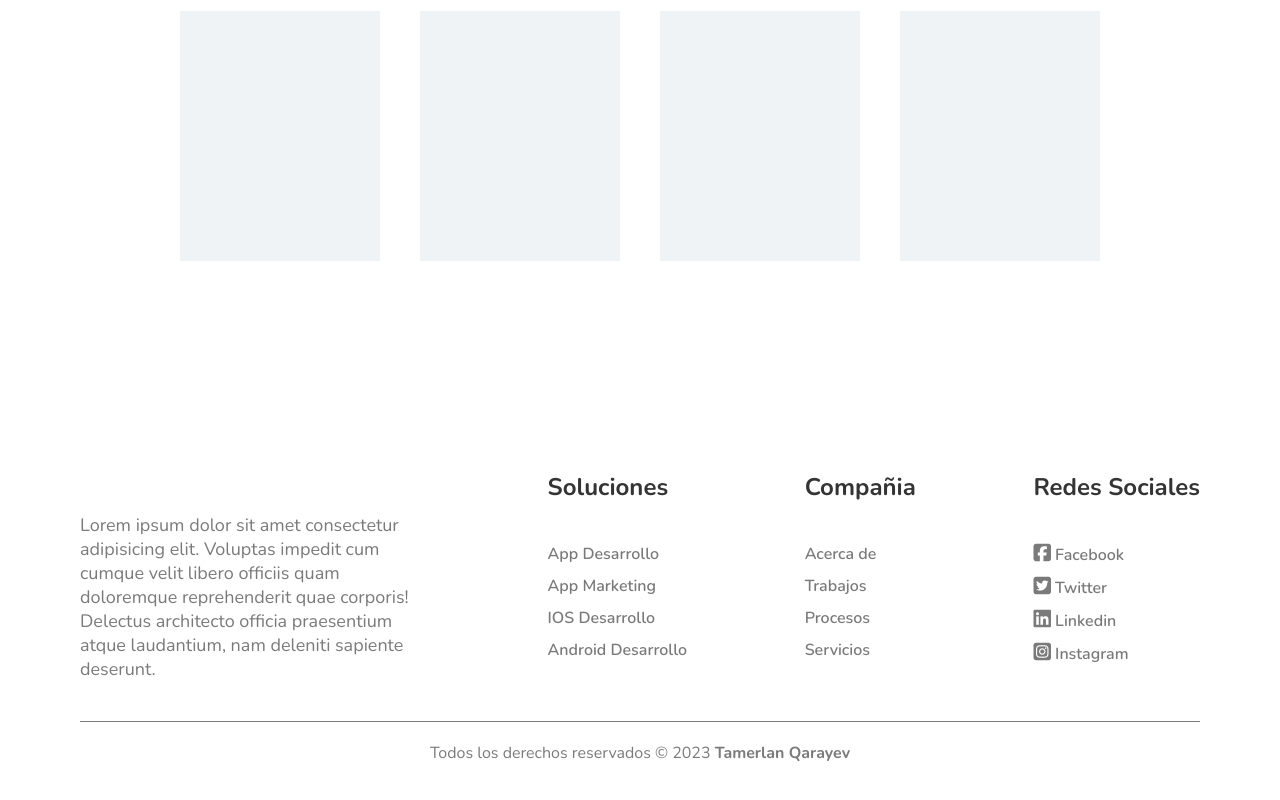
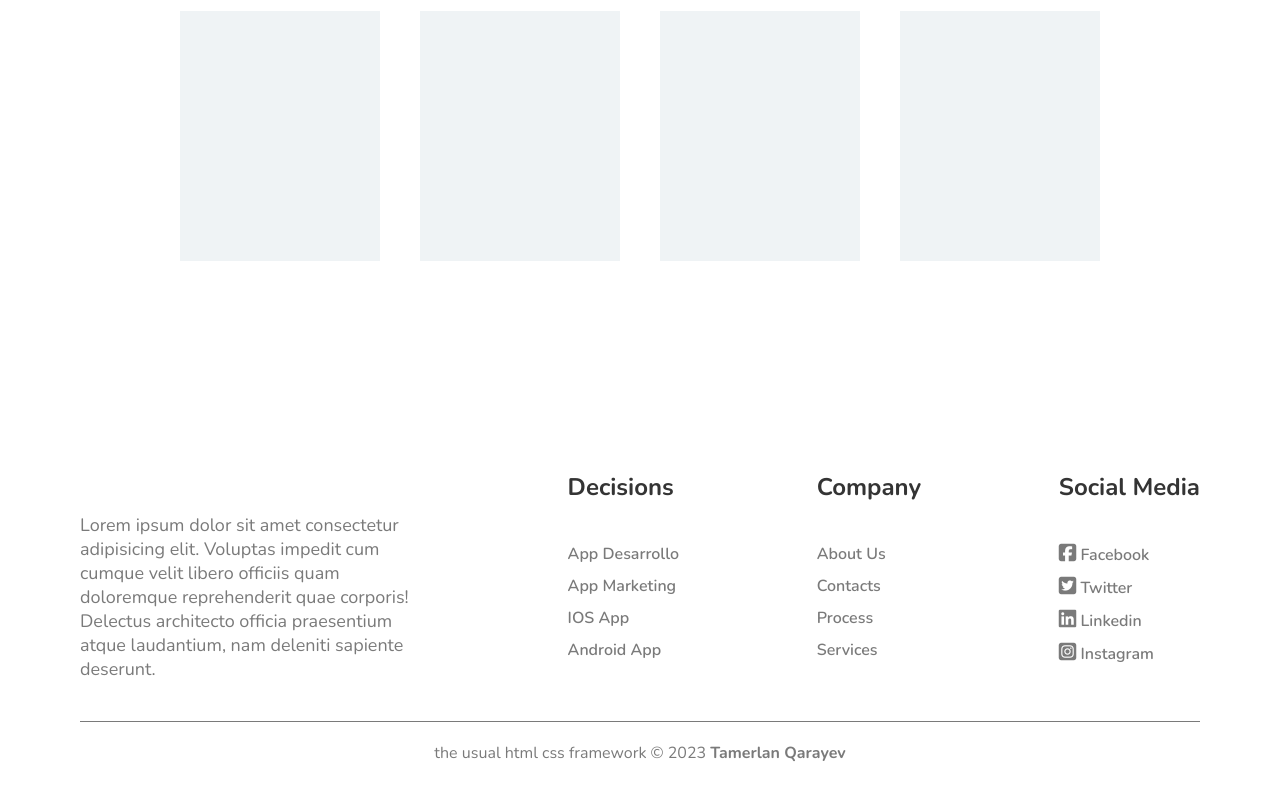
Before and after one commit to oceantwelvee/------nutriment, a plain HTML site: page каркас сайта/index.html in a window 1280 px wide. Shown: the part 899-1699 px from the top of the page. Drawn offline with nearby package versions, Linux system fonts and the light colour scheme.

Commit message:
Update index.html

```diff
--- a/каркас сайта/index.html
+++ b/каркас сайта/index.html
@@ -4,7 +4,7 @@
     <meta charset="UTF-8">
     <meta http-equiv="X-UA-Compatible" content="IE=edge">
     <meta name="viewport" content="width=device-width, initial-scale=1.0">
-    <title>Footer - Design for MagtimusPro</title>
+    <title>Tamerlan Qarayev</title>
 
     <link rel="stylesheet" href="style.css">
 
@@ -40,23 +40,23 @@
                 </div>
             </div>
             <div class="box__footer">
-                <h2>Soluciones</h2>
+                <h2>Decisions</h2>
                 <a href="https://www.google.com">App Desarrollo</a>
                 <a href="#">App Marketing</a>
-                <a href="#">IOS Desarrollo</a>
-                <a href="#">Android Desarrollo</a>
+                <a href="#">IOS App</a>
+                <a href="#">Android App</a>
             </div>
 
             <div class="box__footer">
-                <h2>Compañia</h2>
-                <a href="#">Acerca de</a>
-                <a href="#">Trabajos</a>
-                <a href="#">Procesos</a>
-                <a href="#">Servicios</a>
+                <h2>Company</h2>
+                <a href="#">About Us</a>
+                <a href="#">Contacts</a>
+                <a href="#">Process</a>
+                <a href="#">Services</a>
             </div>
 
             <div class="box__footer">
-                <h2>Redes Sociales</h2>
+                <h2>Social Media</h2>
                 <a href="#"> <i class="fab fa-facebook-square"></i> Facebook</a>
                 <a href="#"><i class="fab fa-twitter-square"></i> Twitter</a>
                 <a href="#"><i class="fab fa-linkedin"></i> Linkedin</a>
@@ -67,7 +67,7 @@
 
         <div class="box__copyright">
             <hr>
-            <p>Todos los derechos reservados © 2023 <b>Tamerlan Qarayev</b></p>
+            <p>the usual html css framework © 2023 <b>Tamerlan Qarayev</b></p>
         </div>
     </footer>
 
```
